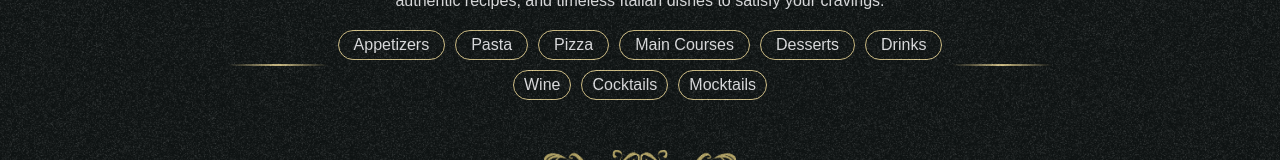
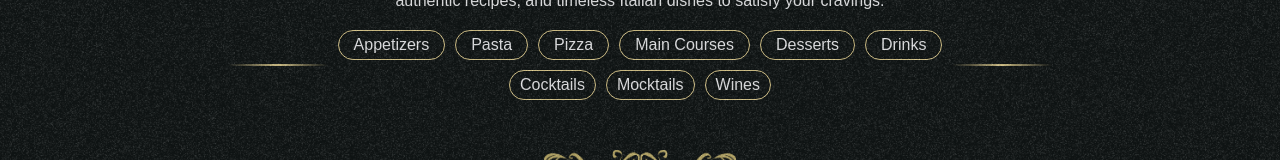
Before and after one commit to beeeen498/vini-vidi-vici, a Next.js app: page /menu in a window 1280 px wide. Both pictures are taken after a click on the button "Drinks". Shown: the part 275-435 px from the top of the page. Built offline with nearby package versions, Linux system fonts and the light colour scheme; a web font is replaced by a local one.

Commit message:
Menu bug fixes

```diff
--- a/app/menu/menu.module.scss
+++ b/app/menu/menu.module.scss
@@ -80,13 +80,9 @@
             object-fit: contain;
             pointer-events: none;
         }
-
-        .foodCategory {
-            scroll-margin-top: 110px;
-        }
     }
 
-  // DRINKS SECTION
+    // DRINKS SECTION
     .drinksSection {
         display: flex;
         flex-wrap: wrap;
@@ -100,6 +96,10 @@
                 text-align: left;
             }
         }
+    }
+
+    .foodCategory, .drinkCategory {
+        scroll-margin-top: 110px;
     }
 
     // WHITE
--- a/components/menu/FoodItemCard/FoodItemCard.tsx
+++ b/components/menu/FoodItemCard/FoodItemCard.tsx
@@ -20,6 +20,7 @@ const MenuItemCard = ({title, description, price, image}: Props) => {
           src={image || "/images/menu/placeholder.jpg"}
           alt={title}
           fill
+          sizes="(max-width: 768px) 100vw, 250px"
           className={styles.menuItemImg}
         />
       </div>
--- a/components/menu/MenuCategorySelector/MenuCategorySelector.tsx
+++ b/components/menu/MenuCategorySelector/MenuCategorySelector.tsx
@@ -6,31 +6,33 @@ import menuData from "@/components/menu/data/menuData";
 const MenuCategorySelector = () => {
     const [SelectedCategory, setSelectedCategory] = useState("Appetizers");
     const [drinksExpanded, setDrinksExpanded] = useState(false);
+
     const toggleDrinks = () => setDrinksExpanded(!drinksExpanded);
 
     const categories = {
-        Food: ["Appetizers", "Pasta", "Pizza", "Main Courses", "Desserts"],
-        Drinks: ["Wine", "Cocktails", "Mocktails"],
+        Food: menuData.food.map(cat => cat.title), // ["Appetizers", ...]
+        Drinks: menuData.drinks.map(cat => cat.title), // ["Cocktails", "Mocktails", "Wines"]
     };
 
     const handleClick = (id: string) => {
     const el = document.getElementById(id);
     if (el) {
         el.scrollIntoView({ behavior: "smooth" });
+            setSelectedCategory(id);
+            setDrinksExpanded(false);
         }
     };
 
     return (
         <div className={styles.categorySelectorContainer}>
+
             {/* fading line */}
             <div className={styles.fadingLine}></div>
 
-            {/* categories */}
             <div className={styles.categories}>
                 {/* main categories */}
                 <div className={styles.mainCategories}>
-                    {/* foods */}
-                    {menuData.food.map((category) => (
+                    {menuData.food.map(category => (
                         <button
                             key={category.id}
                             onClick={() => handleClick(category.id)}
@@ -40,21 +42,21 @@ const MenuCategorySelector = () => {
                         </button>
                     ))}
 
-                    {/* Drinks */}
-                    <button className={styles.categoryButton} onClick={() => setDrinksExpanded(!drinksExpanded)}>
+                    {/* Drinks toggle */}
+                    <button className={styles.categoryButton} onClick={toggleDrinks}>
                         Drinks
                     </button>
                 </div>
 
-                {/* sub categories */}
+                {/* drinks sub-categories */}
                 <div className={`${styles.subCategories} ${drinksExpanded ? styles.show : ""}`}>
-                    {categories.Drinks.map((item) => (
+                    {menuData.drinks.map(category => (
                         <button
-                            key={item}
+                            key={category.id}
                             className={styles.subCategoryItem}
-                            onClick={() => setSelectedCategory(item)}
+                            onClick={() => handleClick(category.id)}
                         >
-                            {item}
+                            {category.title}
                         </button>
                     ))}
                 </div>
```
Lines whose indentation alone changed are shown as unchanged.
